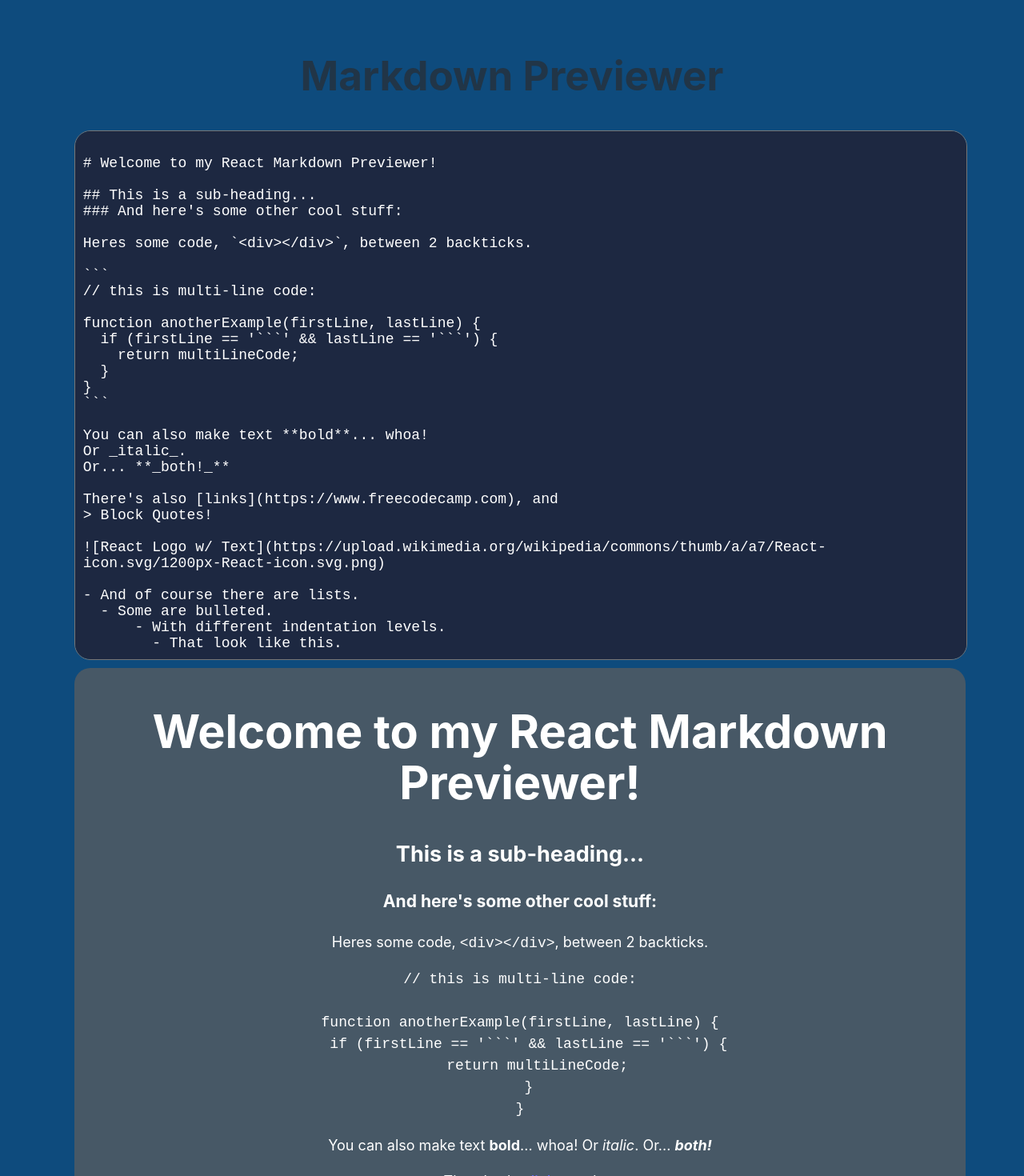
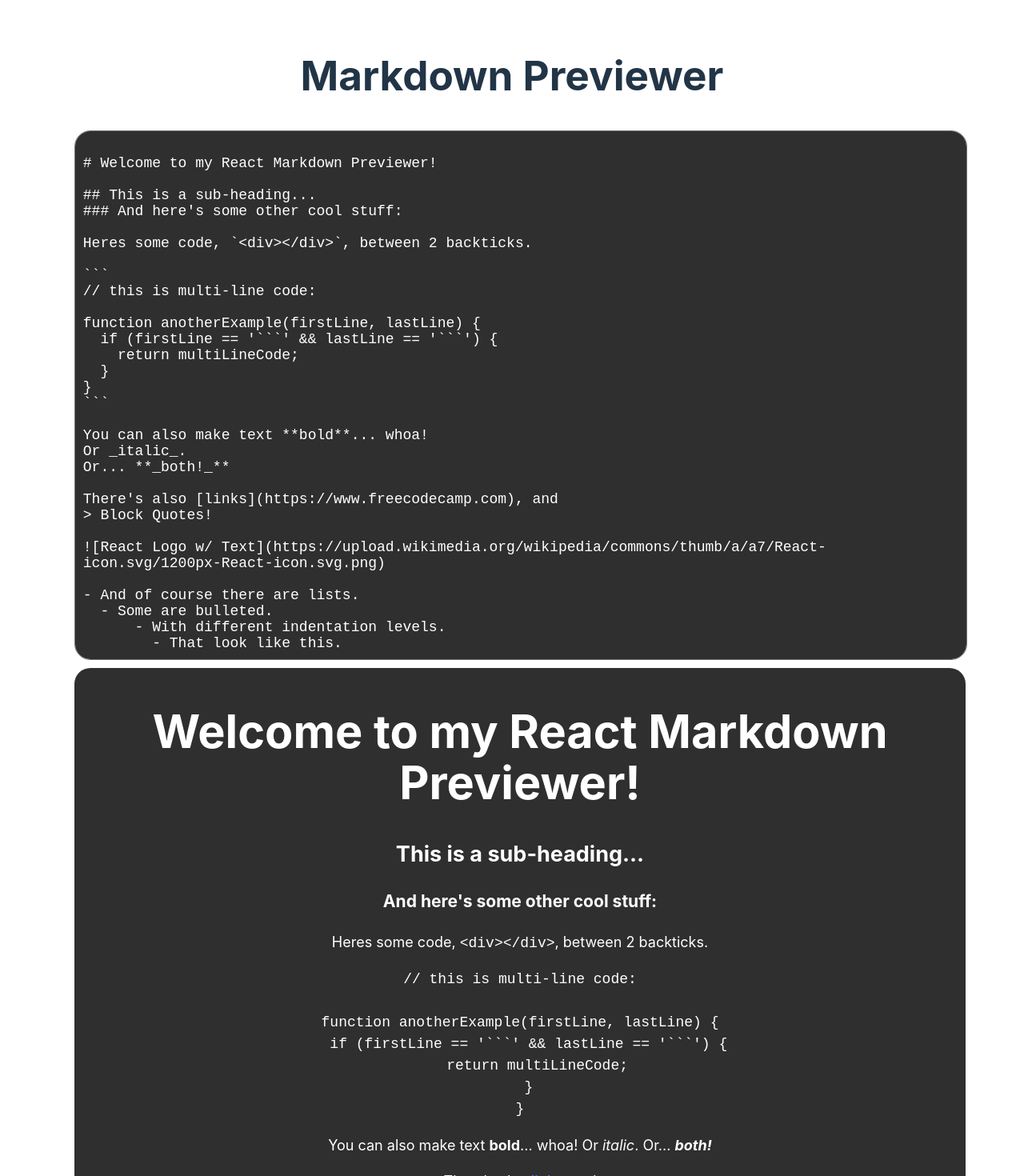
Before and after one commit to farmtonwester/fcc-markdown-previewer, a React (Vite) app: page / in a window 1280 px wide. Shown: the top 1470 px of the page at 80% size. Built offline with nearby package versions, Linux system fonts and the light colour scheme.

Commit message:
Revert "cleaned up comments and changed title in html"
This reverts commit 856a1478bb2ca3a23bda57ec919d9e3c377b161c.

```diff
--- a/index.html
+++ b/index.html
@@ -4,7 +4,7 @@
     <meta charset="UTF-8" />
     <link rel="icon" type="image/svg+xml" href="/vite.svg" />
     <meta name="viewport" content="width=device-width, initial-scale=1.0" />
-    <title>Markdown Previewer</title>
+    <title>Vite + React</title>
   </head>
   <body>
     <div id="root"></div>
--- a/src/App.css
+++ b/src/App.css
@@ -3,7 +3,6 @@
   margin: 0 auto;
   padding: 2rem;
   text-align: center;
-  background-color: #0E4B7D;
 }
 
 .boxes-container {
@@ -18,7 +17,7 @@
   width: 100%;
   height: 80vh;
   font-size: 18px;
-  background-color: #1D2841;
+  background-color: #2f2f2f;
   resize: none;
   color: white;
   padding: 10px;
@@ -31,8 +30,7 @@
   height: 80vh;
   margin-top: 10px;
   font-size: 18px;
-  background-color: #475866
-  ;
+  background-color: #2f2f2f;
   color: white;
   padding: 10px;
   overflow: auto;
```
Also changed, not shown: src/App.jsx (+8 -0 lines).
